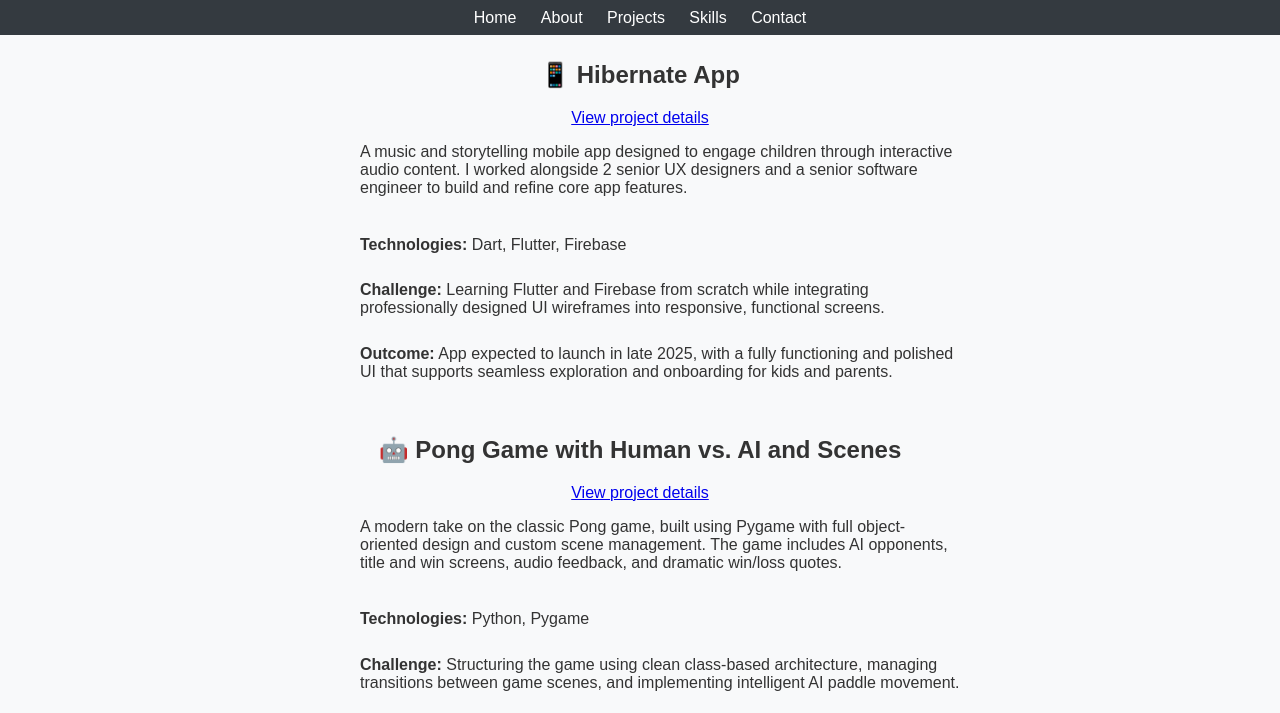
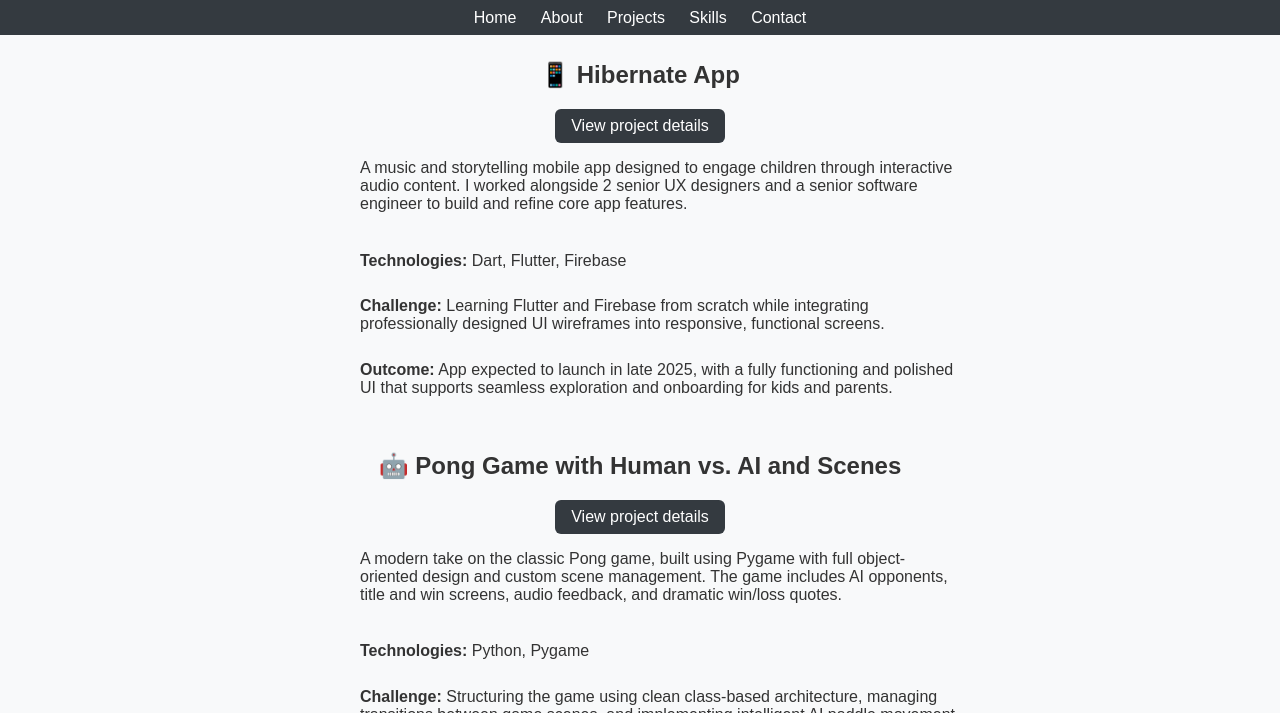
Before and after one commit to TarmuHu/cpsc349-portfolio, a plain HTML site: page projects.html in a window 1280 px wide. Shown: the part 87-800 px from the top of the page. Drawn offline with Linux system fonts and the light colour scheme.

Commit message:
Change 'View project detail' from a link to a button

```diff
--- a/css/style.css
+++ b/css/style.css
@@ -140,6 +140,20 @@ img:hover {
   transform: translateY(0);
 }
 
+.button-link {
+  display: inline-block;
+  padding: 0.5rem 1rem;
+  background-color: #343a40;
+  color: white;
+  text-decoration: none;
+  border-radius: 6px;
+  transition: background-color 0.3s ease;
+}
+
+.button-link:hover {
+  background-color: #495057;
+}
+
 /* Dropdown menu styles */
 .dropdown {
   position: relative;
--- a/projects.html
+++ b/projects.html
@@ -32,7 +32,7 @@
     <main>
       <section class="fade-in">
         <h2>📱 Hibernate App</h2>
-        <p><a href="hibernate.html">View project details</a></p>
+        <p><a href="hibernate.html" class="button-link">View project details</a></p>
         <div class="centered-block">
           <p>
             A music and storytelling mobile app designed to engage children through interactive audio content. I worked
@@ -54,7 +54,7 @@
 
       <section class="fade-in">
         <h2>🤖 Pong Game with Human vs. AI and Scenes</h2>
-        <p><a href="pong.html">View project details</a></p>
+        <p><a href="pong.html" class="button-link">View project details</a></p>
         <div class="centered-block">
           <p>
             A modern take on the classic Pong game, built using Pygame with full object-oriented design and custom scene
@@ -77,7 +77,7 @@
 
       <section class="fade-in">
         <h2>✊ Rock Paper Scissors Hand Gesture Game</h2>
-        <p><a href="rps.html">View project details</a></p>
+        <p><a href="rps.html" class="button-link">View project details</a></p>
         <div class="centered-block">
           <p>
             A computer vision-powered game that lets players play rock, paper, scissors using hand gestures detected by
```
